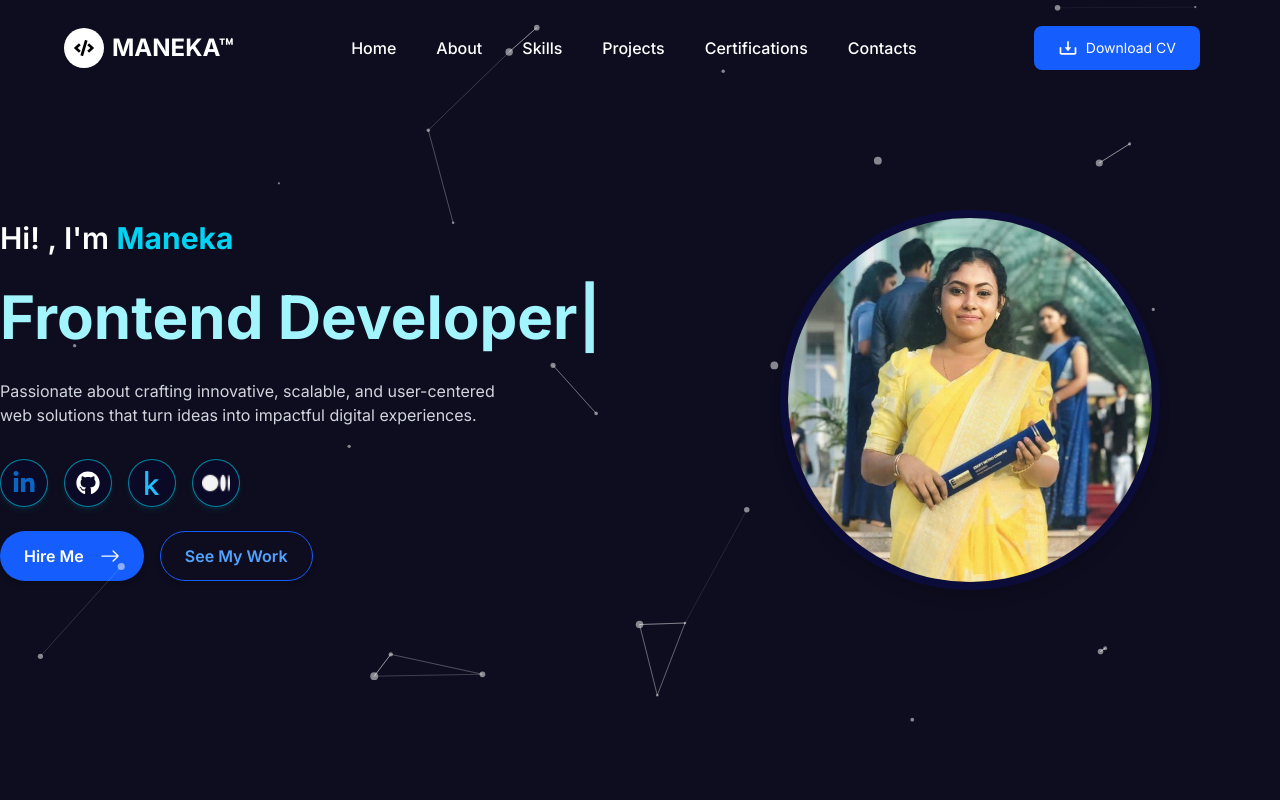
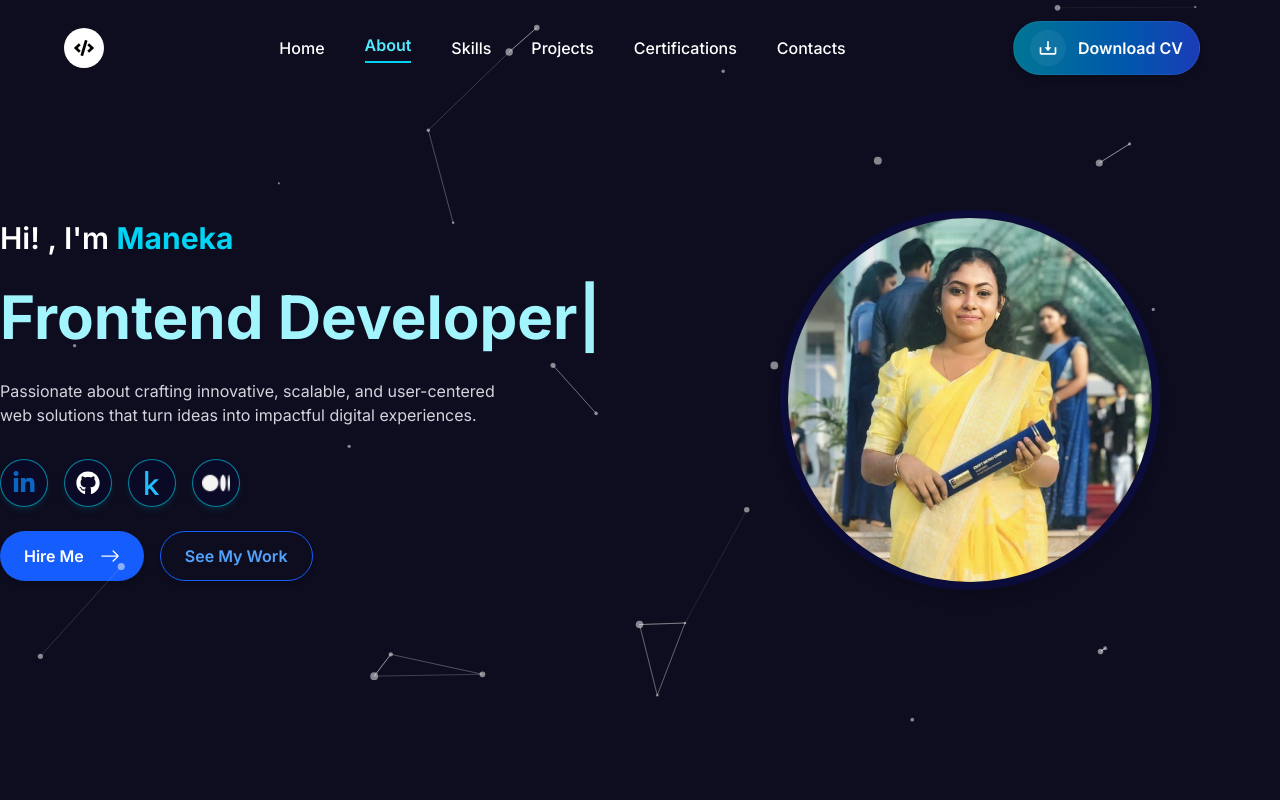
Before and after one commit to Manekapiyu/Maneka_portfolio, a Next.js app: page / in a window 1280 px wide. Shown: the top 800 px of the page. Built offline with nearby package versions, Linux system fonts and the light colour scheme.

Commit message:
modify nav

```diff
--- a/components/Home/Navbar/Nav.tsx
+++ b/components/Home/Navbar/Nav.tsx
@@ -12,6 +12,7 @@ type Props = {
 
 const Nav = ({ openNav }: Props) => {
   const [navBg, setNavBg] = useState(false);
+  const [activeLink, setActiveLink] = useState<string>("#home");
 
   useEffect(() => {
     const handleScroll = () => {
@@ -20,6 +21,47 @@ const Nav = ({ openNav }: Props) => {
 
     window.addEventListener("scroll", handleScroll);
     return () => window.removeEventListener("scroll", handleScroll);
+  }, []);
+
+  // Track active section based on scroll position (for hash-section navigation)
+  useEffect(() => {
+    const sections = Array.from(
+      document.querySelectorAll<HTMLElement>(
+        "section[id], [id]"
+      )
+    );
+
+    const onScroll = () => {
+      const offset = window.innerHeight * 0.25; // consider element active when top is within 25% from top
+      let current = "#home";
+
+      for (const sec of sections) {
+        const id = sec.getAttribute("id");
+        if (!id) continue;
+        const rect = sec.getBoundingClientRect();
+        if (rect.top <= offset && rect.bottom > offset) {
+          current = `#${id}`;
+          break;
+        }
+      }
+
+      // also respect location.hash if present (e.g., on click)
+      if (location.hash) {
+        setActiveLink(location.hash);
+      } else {
+        setActiveLink(current);
+      }
+    };
+
+    // initial check
+    onScroll();
+
+    window.addEventListener("scroll", onScroll, { passive: true });
+    window.addEventListener("hashchange", onScroll);
+    return () => {
+      window.removeEventListener("scroll", onScroll);
+      window.removeEventListener("hashchange", onScroll);
+    };
   }, []);
 
   return (
@@ -36,34 +78,46 @@ const Nav = ({ openNav }: Props) => {
           <Link
             href="/"
             className="text-xl md:text-2xl font-bold text-white hidden sm:block"
+            aria-label="Home"
           >
-            MANEKA&trade;
+            <span className="sr-only">Home</span>
           </Link>
         </div>
 
         {/* Nav Links (Desktop) */}
         <nav className="  hidden lg:flex items-center space-x-10">
-          {NavLinks.map((link) => (
+          {NavLinks.map((link) => {
+            const isActive = activeLink === link.url;
+            return (
               <Link
                 key={link.id}
                 href={link.url}
-              className=" text-base font-medium text-white hover:text-cyan-300 transition-all duration-200"
+                className={`text-base font-medium transition-all duration-200 ${
+                  isActive
+                    ? "text-cyan-300 font-semibold border-b-2 border-cyan-400 pb-1"
+                    : "text-white hover:text-cyan-300"
+                }`}
+                onClick={() => setActiveLink(link.url)}
               >
                 {link.Label}
               </Link>
-          ))}
+            );
+          })}
         </nav>
 
         {/* Actions */}
         <div className="flex items-center space-x-4">
           {/* Download CV */}
           <a
-            href="/cv.pdf"
+            href="/images/cv.pdf"
             download
-            className="px-6 py-3 text-sm rounded-lg bg-blue-600 hover:bg-blue-800 transition-all duration-200 text-white flex items-center space-x-2 "
+            aria-label="Download CV"
+            className="group inline-flex items-center gap-3 px-4 py-2 rounded-full bg-gradient-to-r from-cyan-700 to-blue-800 text-white font-semibold shadow-md transform hover:-translate-y-0.5 hover:scale-105 transition-all duration-200 focus:outline-none focus:ring-1 focus:ring-cyan-300/20 border border-white/6"
           >
-            <BiDownload className="w-5 h-5" />
-            <span>Download CV</span>
+            <span className="flex items-center justify-center w-9 h-9 bg-white/6 rounded-full transition-transform duration-300 group-hover:rotate-12">
+              <BiDownload className="w-5 h-5 text-white" />
+            </span>
+            <span className="hidden sm:inline">Download CV</span>
           </a>
 
           {/* Mobile Menu */}
```
Lines whose indentation alone changed are shown as unchanged.
